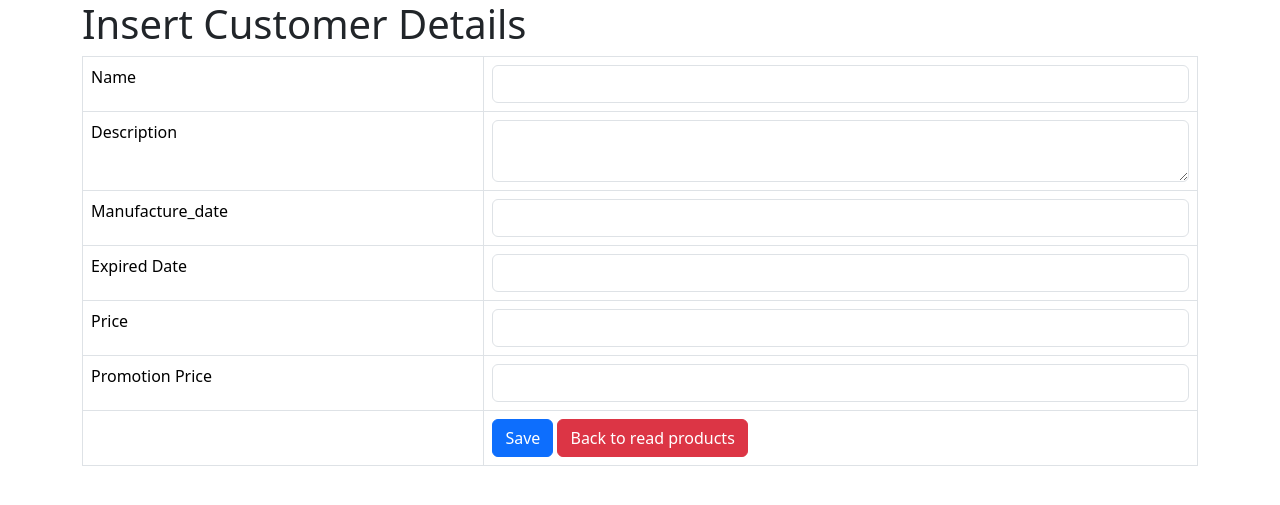
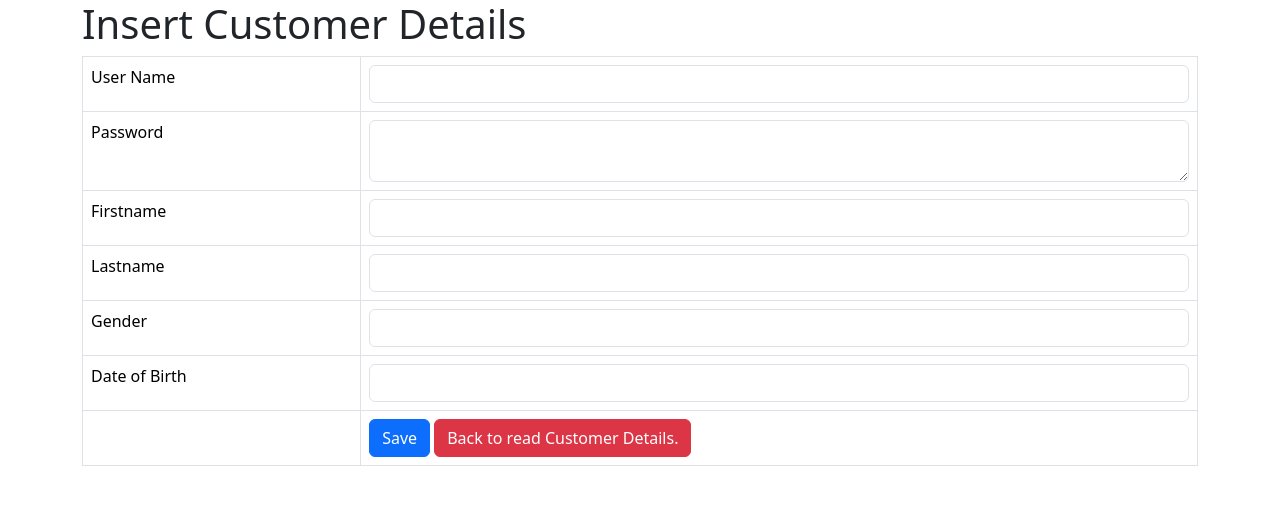
Before and after one commit to PanWeiCheng-Peter/php, a PHP site: page /customers.php in a window 1280 px wide. Shown: the top 505 px of the page. Run offline with PHP 8.4, Linux system fonts and the light colour scheme.

Commit message:
customers

```diff
--- a/shop/customer_details.php
+++ b/shop/customer_details.php
@@ -46,7 +46,7 @@
             $lastname = $row['lastname'];
             $gender = $row['gender'];
             $dateofbirth = $row['dateofbirth'];
-            $registerdate = $row['registerdate'];
+            $registrationdate = $row['registrationdate'];
             $accountstatus = $row['accountstatus'];
         }
 
@@ -84,8 +84,8 @@
                 <td><?php echo $dateofbirth;  ?></td>
             </tr>
             <tr>
-                <td>Register Date</td>
-                <td><?php echo $registerdate;  ?></td>
+                <td>Registration Date</td>
+                <td><?php echo $registrationdate;  ?></td>
             </tr>
             <tr>
                 <td>Account Status</td>
--- a/shop/customer_listing.php
+++ b/shop/customer_listing.php
@@ -16,7 +16,7 @@
 
         <?php
         include 'config/database.php';
-        $query = "SELECT username, password, firstname, lastname, gender, dateofbirth, registerdate, accountstatus";
+        $query = "SELECT username, password, firstname, lastname, gender, dateofbirth, registrationdate, accountstatus";
         $stmt = $con->prepare($query);
         $stmt->execute();
 
@@ -24,7 +24,7 @@
         $num = $stmt->rowCount();
 
         // link to create record form
-        echo "<a href='product_create.php' class='btn btn-primary m-b-1em'>Create New Product</a>";
+        echo "<a href='customers.php' class='btn btn-primary m-b-1em'>Create New Product</a>";
 
         //check if more than 0 record found
         if ($num > 0) {
@@ -59,7 +59,7 @@
                 echo "<td>{$lastname}</td>";
                 echo "<td>{$gender}</td>";
                 echo "<td>{$dateofbirth}</td>";
-                echo "<td>{$registerdate}</td>";
+                echo "<td>{$registrationdate}</td>";
                 echo "<td>{$accountstatus}</td>";
                 echo "<td>";
                 // read one record
--- a/shop/customers.php
+++ b/shop/customers.php
@@ -23,28 +23,31 @@
             try {
                 $username = $_POST['username'];
                 $password = $_POST['password'];
-                $first_name = $_POST['first_name'];
-                $last_name = $_POST['last_name'];
+                $firstname = $_POST['firstname'];
+                $lastname = $_POST['lastname'];
                 $gender = $_POST['gender'];
-                $Date_of_birth = $_POST['Date_of_birth'];
-                $Registration_Date = $_POST['Registration_Date'];
-                $Account_Status = $_POST['Account_Status'];
+                $dateofbirth = $_POST['dateofbirth'];
+                $registrationdate = $_POST['registrationdate'];
+                $accountstatus = $_POST['accountstatus'];
 
                 $errors = [];
-                if (empty($name)) {
-                    $errors[] = "Name is required.";
+                if (empty($username)) {
+                    $errors[] = "User Name is required.";
                 }
                 if (empty($password)) {
-                    $errors[] = "PPassword is required.";
+                    $errors[] = "Password is required.";
                 }
-                if (empty($first_name)) {
+                if (empty($firstname)) {
                     $errors[] = "First Name is required.";
                 }
-                if (empty($last_name)) {
+                if (empty($lastname)) {
                     $errors[] = "Last Name is required.";
                 }
-                if (empty($price)) {
-                    $errors[] = "Price is required.";
+                if (empty($gender)) {
+                    $errors[] = "Gender is required.";
+                }
+                if (empty($dateofbirth)) {
+                    $errors[] = "Date of Birth is required.";
                 }
 
                 // If there are errors, display them
@@ -58,16 +61,16 @@
                     // Insert query
 
                     // insert query
-                    $query = "INSERT INTO products SET name=:name, description=:description, manufacture_date=:manufacture_date, expired_date=:expired_date, price=:price, promotion_price=:promotion_price, created=:created";
+                    $query = "INSERT INTO products SET username=:username, password=:password, firstname=:firstname, lastname=:lastname, gender=:gender, dateofbirth=:dateofbirth, created=:created";
                     // prepare query for execution
                     $stmt = $con->prepare($query);
                     // bind the parameters
-                    $stmt->bindParam(':name', $name);
-                    $stmt->bindParam(':description', $description);
-                    $stmt->bindParam(':manufacture_date', $manufacture_date);
-                    $stmt->bindParam(':expired_date', $expired_date);
-                    $stmt->bindParam(':price', $price);
-                    $stmt->bindParam(':promotion_price', $promotion_price);
+                    $stmt->bindParam(':username', $username);
+                    $stmt->bindParam(':password', $password);
+                    $stmt->bindParam(':firstname', $firstname);
+                    $stmt->bindParam(':lastname', $lastname);
+                    $stmt->bindParam(':gender', $gender);
+                    $stmt->bindParam(':dateofbirth', $dateofbirth);
                     // specify when this record was inserted to the database
                     $created = date('Y-m-d H:i:s');
                     $stmt->bindParam(':created', $created);
@@ -91,34 +94,34 @@
         <form action='<?php echo htmlspecialchars($_SERVER["PHP_SELF"]); ?>' method="post">
             <table class='table table-hover table-responsive table-bordered'>
                 <tr>
-                    <td>Name</td>
-                    <td><input type='text' name='name' class='form-control' /></td>
+                    <td>User Name</td>
+                    <td><input type='text' name='username' class='form-control' /></td>
                 </tr>
                 <tr>
-                    <td>Description</td>
-                    <td><textarea name='description' class='form-control'></textarea></td>
+                    <td>Password</td>
+                    <td><textarea name='password' class='form-control'></textarea></td>
                 </tr>
                 <tr>
-                    <td>Manufacture_date</td>
-                    <td><input type='text' name='manufacture_date' class='form-control' /></td>
+                    <td>Firstname</td>
+                    <td><input type='text' name='firstname' class='form-control' /></td>
                 </tr>
                 <tr>
-                    <td>Expired Date</td>
-                    <td><input type='text' name='expired_date' class='form-control' /></td>
+                    <td>Lastname</td>
+                    <td><input type='text' name='lastname' class='form-control' /></td>
                 </tr>
                 <tr>
-                    <td>Price</td>
-                    <td><input type='text' name='price' class='form-control' /></td>
+                    <td>Gender</td>
+                    <td><input type='text' name='gender' class='form-control' /></td>
                 </tr>
                 <tr>
-                    <td>Promotion Price</td>
-                    <td><input type='text' name='promotion_price' class='form-control' /></td>
+                    <td>Date of Birth</td>
+                    <td><input type='text' name='dateofbirth' class='form-control' /></td>
                 </tr>
                 <tr>
                     <td></td>
                     <td>
                         <input type='submit' value='Save' class='btn btn-primary' />
-                        <a href='index.php' class='btn btn-danger'>Back to read products</a>
+                        <a href='index.php' class='btn btn-danger'>Back to read Customer Details.</a>
                     </td>
                 </tr>
             </table>
```
